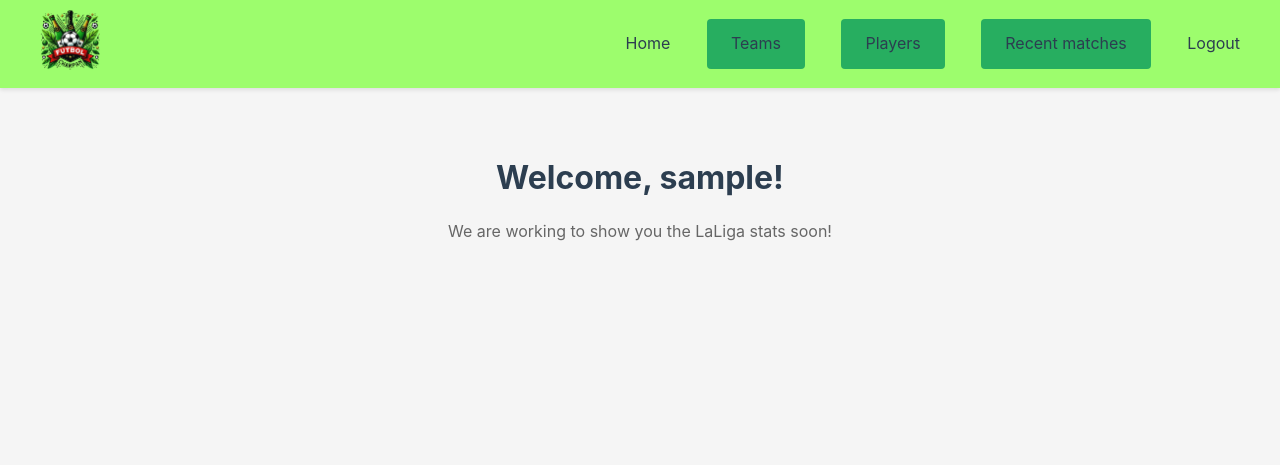
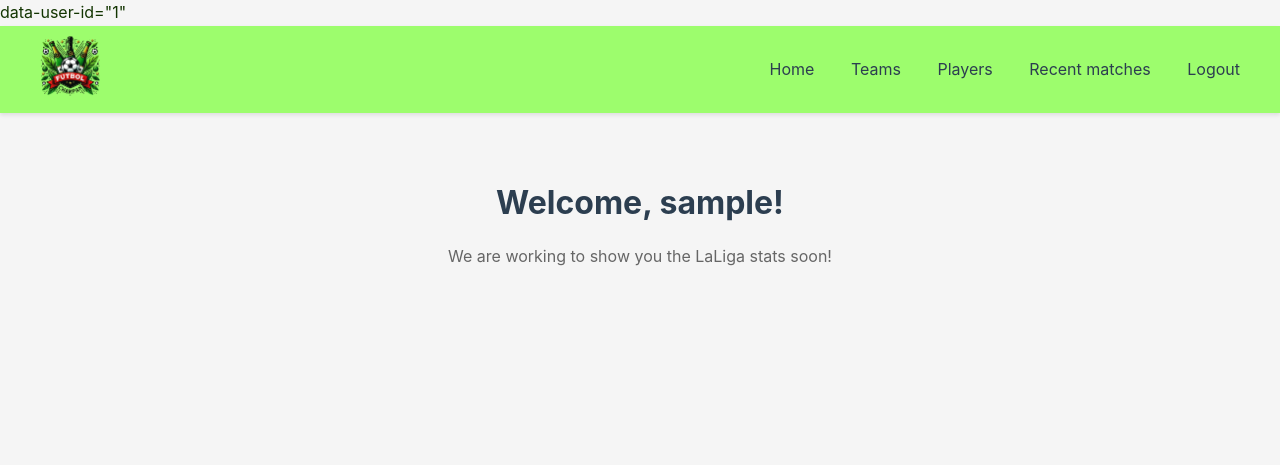
Before and after one commit to marcc28/Practica_PW, a Django app: page / in a window 1280 px wide. Shown: the top 465 px of the page. Run offline with Django 5.2, Linux system fonts and the light colour scheme; the visitor is signed in with stand-in values (Sample User, id 1).

Commit message:
refactor buttons

```diff
--- a/web/templates/base.html
+++ b/web/templates/base.html
@@ -8,7 +8,7 @@
     <link rel="icon" href="{% static 'images/logo.png' %}" type="image/png">
     <link rel="stylesheet" href="{% static 'style.css' %}">
 </head>
-<body>
+<body> data-user-id="{{ user.id | default:-1 }}"
     <header>
         <nav>
             <div class="logo">
@@ -17,9 +17,9 @@
             <div class="nav-links">
                 <a href="{% url 'home' %}">Home</a>
                 {% if user.is_authenticated %}
-                    <a href="{% url 'teams' %}" class="button">Teams</a>
-                    <a href="{% url 'players' %}" class="button">Players</a>
-                    <a href="{% url 'matches' %}" class="button">Recent matches</a>
+                    <a href="{% url 'teams' %}">Teams</a>
+                    <a href="{% url 'players' %}">Players</a>
+                    <a href="{% url 'matches' %}">Recent matches</a>
                     <a href="{% url 'logout' %}">Logout</a>
                 {% else %}
                     <a href="{% url 'login' %}">Login</a>
```
